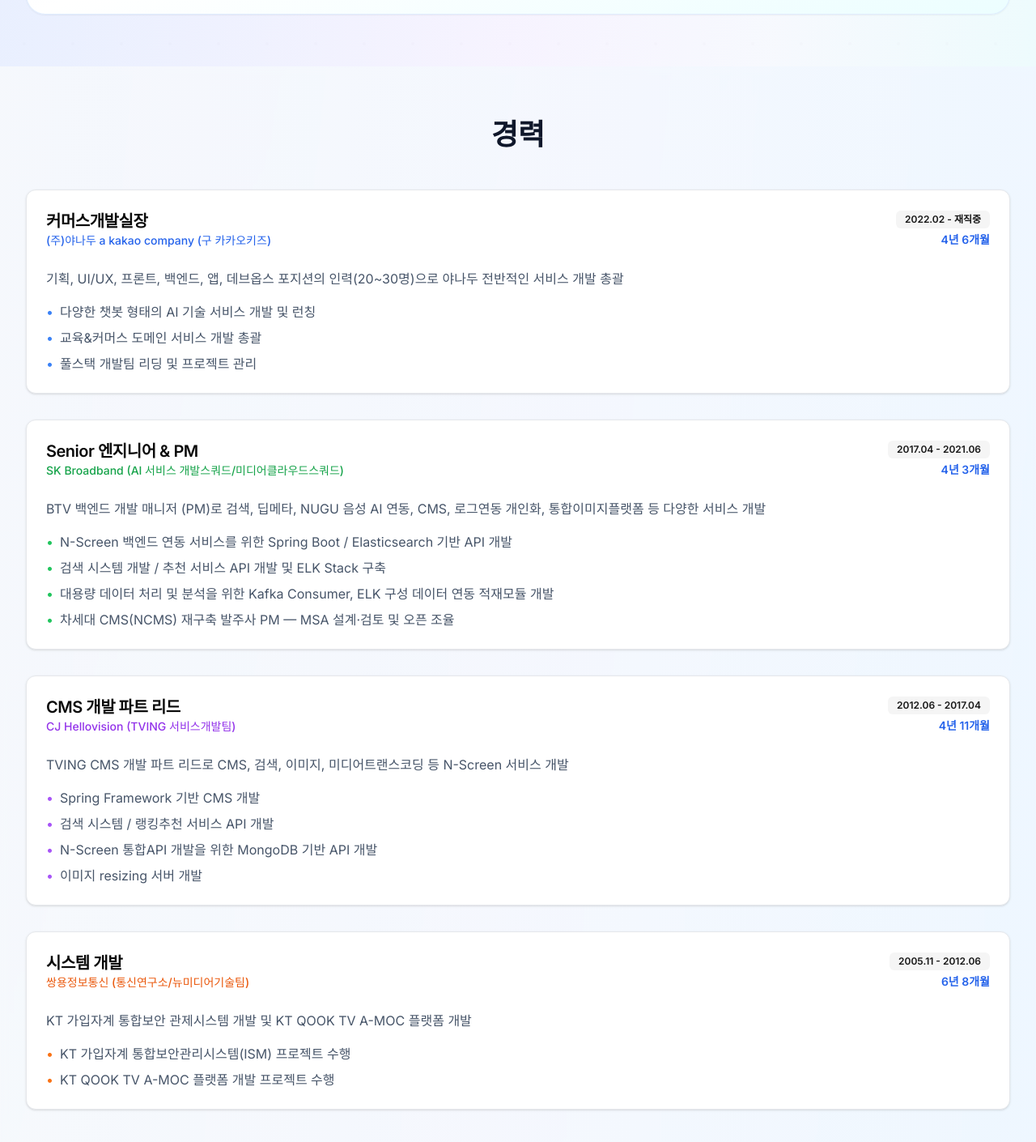
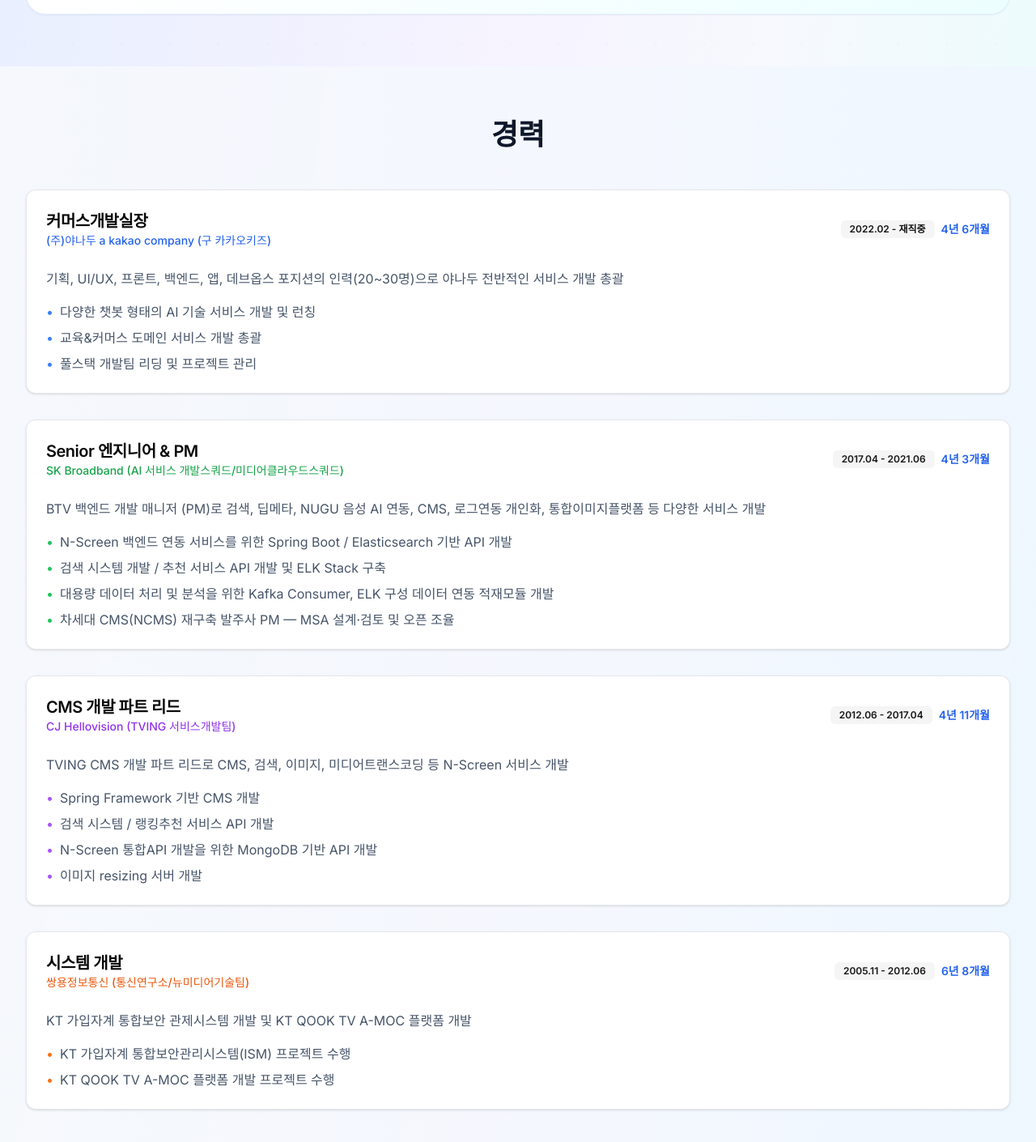
Before and after one commit to withwooyong/withwooyong.github.io, a Next.js app: page / in a window 1280 px wide. Shown: the part 1776-3186 px from the top of the page at 81% size. Built offline with nearby package versions, Linux system fonts and the light colour scheme; no server answers.

Commit message:
style: 경력 카드 재직 년월과 근속기간을 같은 줄에 배치

```diff
--- a/pages/index.tsx
+++ b/pages/index.tsx
@@ -238,7 +238,7 @@
                       <CardTitle className="text-xl">커머스개발실장</CardTitle>
                       <CardDescription className="text-blue-600 dark:text-blue-400 font-medium">(주)야나두 a kakao company (구 카카오키즈)</CardDescription>
                     </div>
-                    <div className="flex flex-col items-start md:items-end gap-1 shrink-0">
+                    <div className="flex items-center gap-2 shrink-0">
                       <Badge variant="secondary">2022.02 - 재직중</Badge>
                       <span className="text-sm font-semibold text-blue-600 dark:text-blue-400">4년 6개월</span>
                     </div>
@@ -270,7 +270,7 @@
                       <CardTitle className="text-xl">Senior 엔지니어 & PM</CardTitle>
                       <CardDescription className="text-green-600 dark:text-green-400 font-medium">SK Broadband (AI 서비스 개발스쿼드/미디어클라우드스쿼드)</CardDescription>
                     </div>
-                    <div className="flex flex-col items-start md:items-end gap-1 shrink-0">
+                    <div className="flex items-center gap-2 shrink-0">
                       <Badge variant="secondary">2017.04 - 2021.06</Badge>
                       <span className="text-sm font-semibold text-blue-600 dark:text-blue-400">4년 3개월</span>
                     </div>
@@ -306,7 +306,7 @@
                       <CardTitle className="text-xl">CMS 개발 파트 리드</CardTitle>
                       <CardDescription className="text-purple-600 dark:text-purple-400 font-medium">CJ Hellovision (TVING 서비스개발팀)</CardDescription>
                     </div>
-                    <div className="flex flex-col items-start md:items-end gap-1 shrink-0">
+                    <div className="flex items-center gap-2 shrink-0">
                       <Badge variant="secondary">2012.06 - 2017.04</Badge>
                       <span className="text-sm font-semibold text-blue-600 dark:text-blue-400">4년 11개월</span>
                     </div>
@@ -342,7 +342,7 @@
                       <CardTitle className="text-xl">시스템 개발</CardTitle>
                       <CardDescription className="text-orange-600 dark:text-orange-400 font-medium">쌍용정보통신 (통신연구소/뉴미디어기술팀)</CardDescription>
                     </div>
-                    <div className="flex flex-col items-start md:items-end gap-1 shrink-0">
+                    <div className="flex items-center gap-2 shrink-0">
                       <Badge variant="secondary">2005.11 - 2012.06</Badge>
                       <span className="text-sm font-semibold text-blue-600 dark:text-blue-400">6년 8개월</span>
                     </div>
--- a/pages/product-lead/index.tsx
+++ b/pages/product-lead/index.tsx
@@ -222,7 +222,7 @@
                         <CardTitle className="text-lg">{j.role}</CardTitle>
                         <CardDescription className="text-blue-600 dark:text-blue-400 font-medium">{j.org}</CardDescription>
                       </div>
-                      <div className="flex flex-col items-start md:items-end gap-1 shrink-0">
+                      <div className="flex items-center gap-2 shrink-0">
                         <Badge variant="secondary" className="w-fit">{j.period}</Badge>
                         <span className="text-sm font-semibold text-blue-600 dark:text-blue-400">{j.duration}</span>
                       </div>
```
